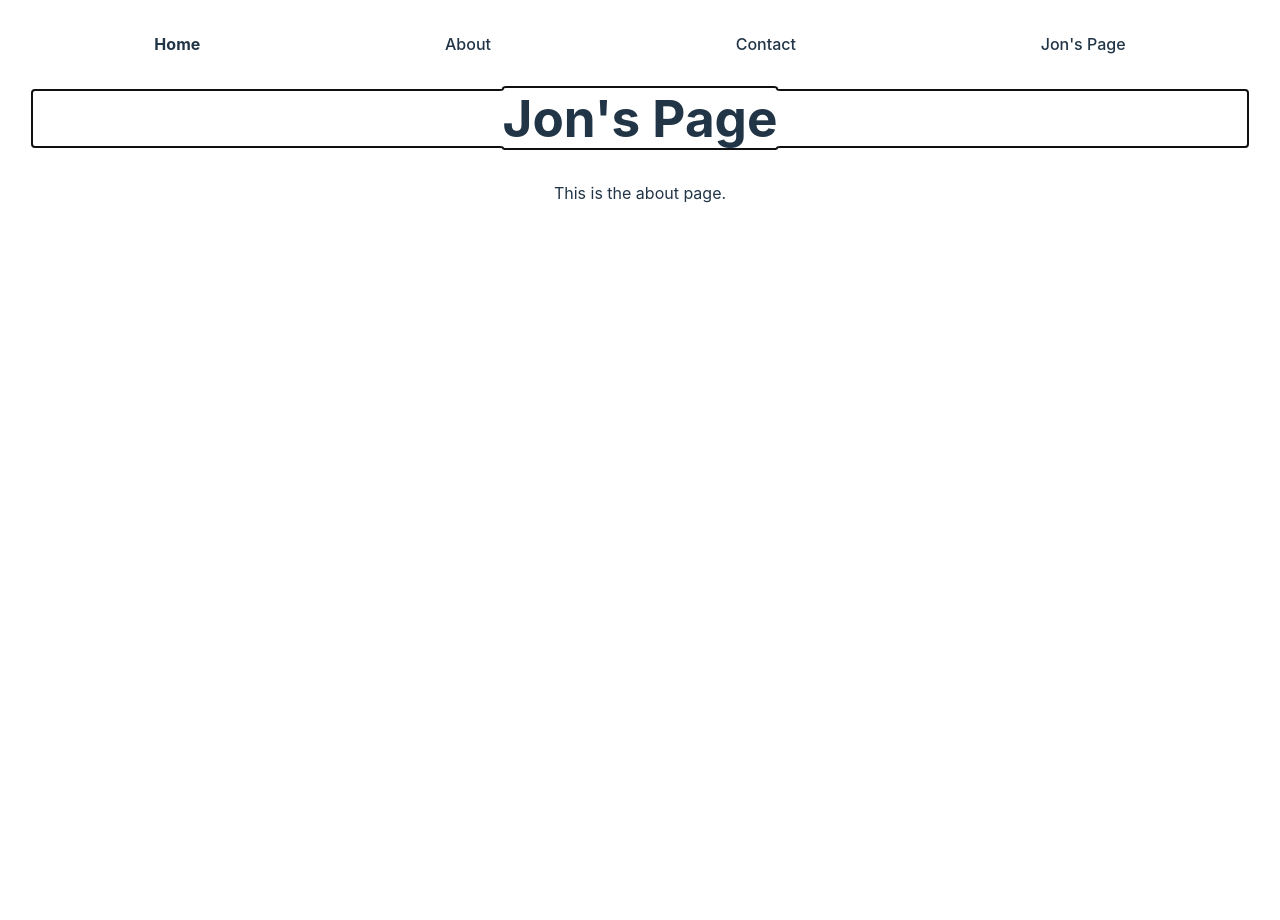
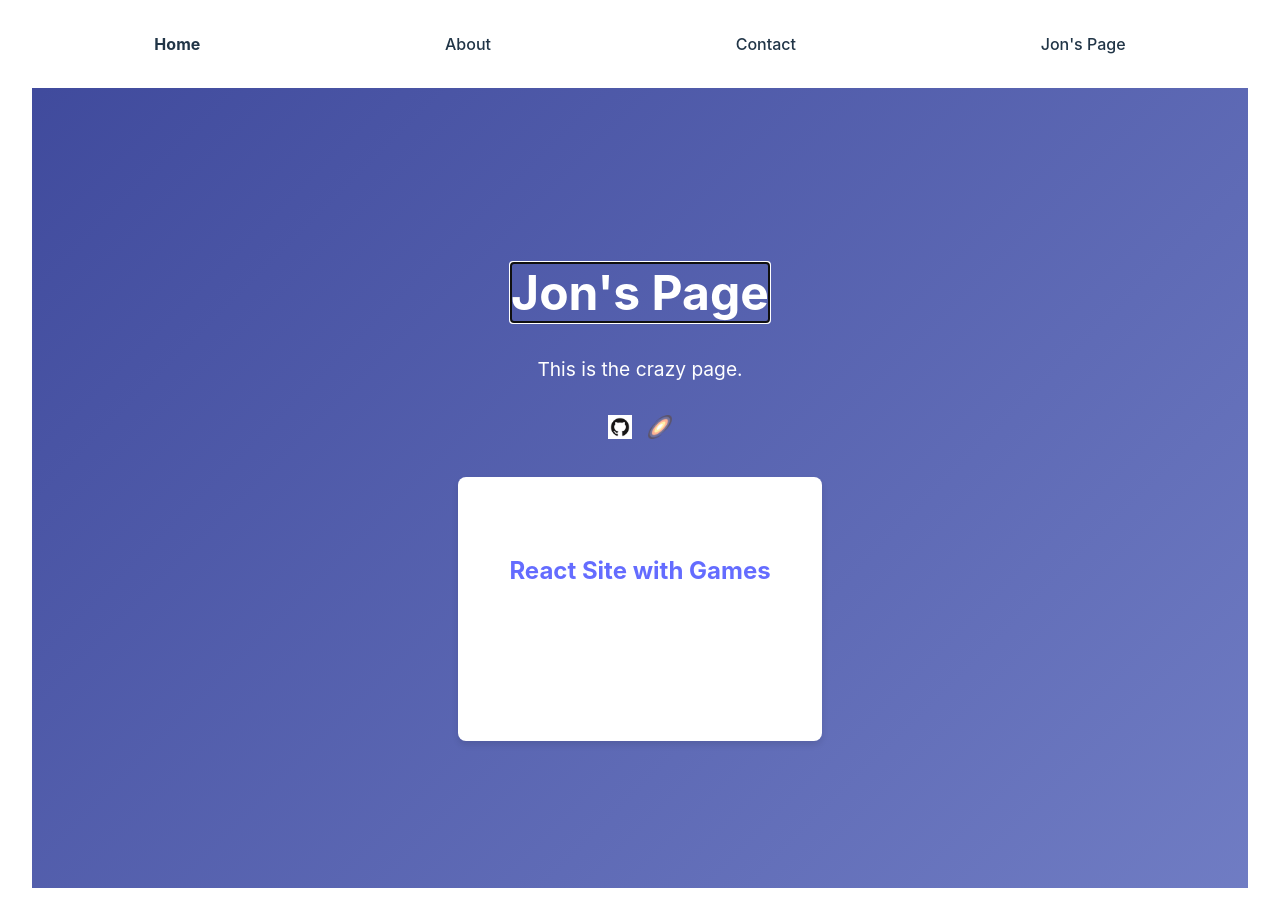
Before and after one commit to cirillojon/something-great, a Svelte app: page /jons-page in a window 1280 px wide. Before the commit the page ends 800 px from the top, so only its background shows below. Built offline with nearby package versions, Linux system fonts and the light colour scheme.

Commit message:
jon page push

```diff
--- a/src/Jons-page.svelte
+++ b/src/Jons-page.svelte
@@ -1,10 +1,88 @@
 <script lang="ts">
     import { onMount } from 'svelte';
+    import github from './assets/github.png'
+    import galaxy from './assets/galaxy.png'
 
     onMount(() => {
       console.log('Jon component mounted');
     });
   </script>
 
+  <style>
+    .page-container {
+      display: flex;
+      flex-direction: column;
+      align-items: center;
+      justify-content: center;
+      min-height: 100vh;
+      background: linear-gradient(135deg, #1a237e, #7986cb);
+      background-size: 200% 200%;
+      animation: gradient 10s ease infinite;
+    }
+
+    h1 {
+      color: white;
+      font-size: 3rem;
+      margin-bottom: 1rem;
+    }
+
+    p {
+      color: white;
+      font-size: 1.2rem;
+      margin-bottom: 2rem;
+    }
+
+    .link-container {
+      display: flex;
+      align-items: center;
+      gap: 1rem;
+      margin-bottom: 2rem;
+    }
+
+    .card {
+      width: 300px;
+      height: 200px;
+      background-color: white;
+      border-radius: 8px;
+      display: flex;
+      flex-direction: column;
+      align-items: center;
+      justify-content: center;
+      box-shadow: 0 4px 6px rgba(0, 0, 0, 0.1);
+      text-decoration: none;
+    }
+
+    .card h2 {
+      font-size: 1.5rem;
+      margin-bottom: 1rem;
+    }
+
+    @keyframes gradient {
+      0% {
+        background-position: 0% 50%;
+      }
+      50% {
+        background-position: 100% 50%;
+      }
+      100% {
+        background-position: 0% 50%;
+      }
+    }
+  </style>
+
+  <div class="page-container">
     <h1>Jon's Page</h1>
-<p>This is the about page.</p>
+    <p>This is the crazy page.</p>
+    <div class="link-container">
+      <a href="https://github.com/cirillojon" target="_blank" rel="noopener">
+        <img src={github} alt="GitHub" width="24" height="24">
+      </a>
+      <a href="https://cirillojon.herokuapp.com/" target="_blank" rel="noopener">
+        <img src={galaxy} alt="Portfolio" width="24" height="24">
+      </a>
+    </div>
+    <a href="https://react-app-sandbox.netlify.app/" target="_blank" rel="noopener" class="card">
+      <h2>React Site with Games</h2>
+      <p>Check it out!</p>
+    </a>
+  </div>
```
Also changed, not shown: src/Cube.svelte (deleted, +0 -38 lines), src/animations.js (deleted, +0 -36 lines), src/assets/galaxy.png (added), src/assets/github.png (added), src/threejs.svelte.txt (deleted). Lines whose indentation alone changed are shown as unchanged.
